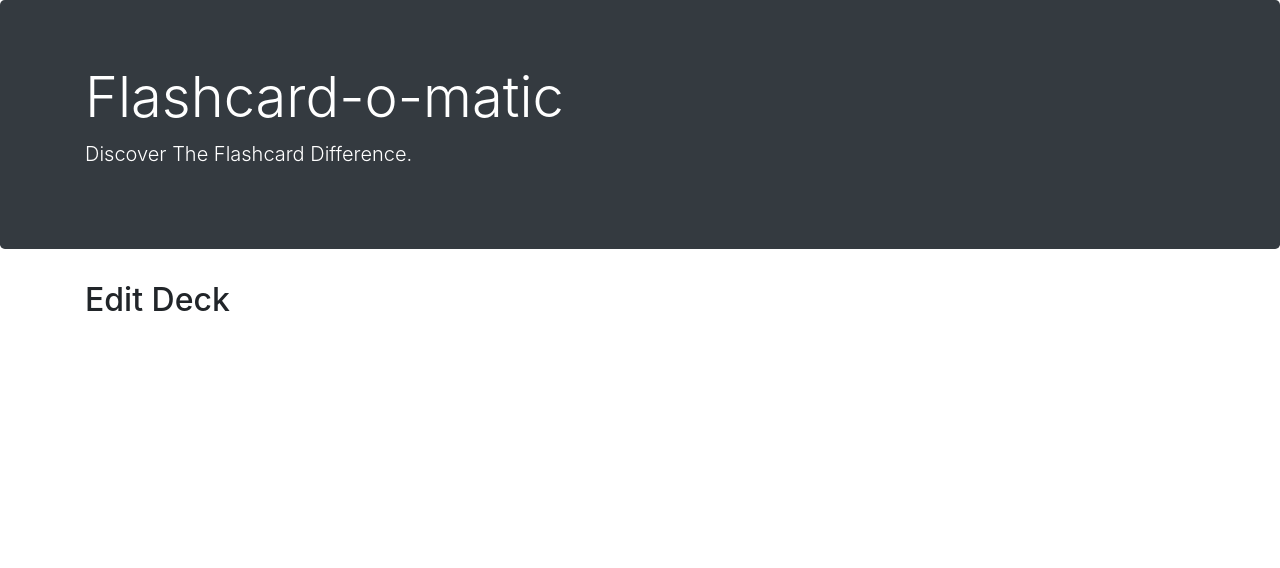
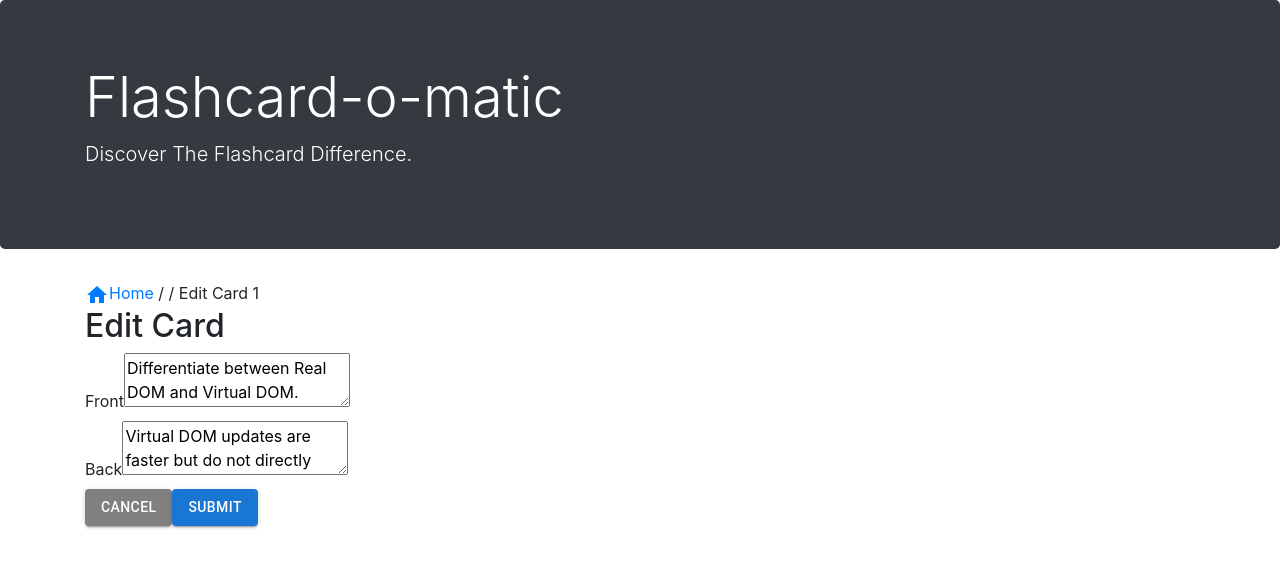
Before and after one commit to rosalynw/Project-Flashcards, a React (Create React App) app: page /decks/1/cards/1/edit in a window 1280 px wide. Shown: the top 568 px of the page. Built offline with nearby package versions, Linux system fonts and the light colour scheme; no server answers; data requests are answered from the project's data file; a web font is replaced by a local one.

Commit message:
fixed edit card routing

```diff
--- a/src/Layout/Card/Card.js
+++ b/src/Layout/Card/Card.js
@@ -6,21 +6,23 @@ import { Link } from "react-router-dom";
 import { useRouteMatch } from "react-router-dom";
 import { useParams } from "react-router-dom";
 
-function Card({card}) {
+function Card({card , id}) {
     //return individual cards
     //display card
     //use readcard
     //edit to take to edit page
-    const cardId = useParams();
-    console.log(card);
-    const id = card.id;
+
+    //console.log(card);
     const {url} = useRouteMatch();
-    const handleDelete = (id) => {
-        const result = window.confirm("Delete this card? \n You will not be able to recover it.");
-        deleteCard(id)
+
+    const handleDelete = async () => {
+        const confirmDelete = window.confirm("Delete this card? \n You will not be able to recover it.");
+        if (confirmDelete) {
+            await deleteCard(id)
+        }
     }
 
-    console.log(card.front)
+    //console.log(card.front)
     return (
         <div>
             <div className="row">
--- a/src/Layout/Card/CardList.js
+++ b/src/Layout/Card/CardList.js
@@ -3,7 +3,7 @@ import Card from "./Card";
 
 function CardList ({cards}) {
 
-    const cardList = cards.map((card) => <Card key={card.id} card={card} />)
+    const cardList = cards.map((card) => <Card key={card.id} card={card} id={card.id}/>)
     return (
         <div>
             {/* return cards individually */}
--- a/src/Layout/Card/EditCard.js
+++ b/src/Layout/Card/EditCard.js
@@ -1,9 +1,86 @@
-import React from "react";
+import React, { useEffect, useState } from "react";
+import { readCard, readDeck, updateCard } from "../../utils/api";
+import { useParams, Link, useHistory } from "react-router-dom";
+import { Button } from "@mui/material";
+import { Home } from "@mui/icons-material";
 
 export default function EditCard() {
+    //nav bar with home link / deck name / edit card "cardid"
+
+    const initialFormState = {
+        front: "",
+        back: "",
+    }
+    const { deckId, cardId } = useParams();
+    const [deck, setDeck] = useState([]);
+    const [card, setCard] = useState({});
+    const history = useHistory();
+
+    useEffect(() => {
+        async function fetchDeck() {
+            try {const fetchedDeck = await readDeck(deckId);
+            setDeck(fetchedDeck);
+            } catch (error) {
+                console.error(error);
+            }
+        }
+        async function fetchCards() {
+            try {
+                const fetchedCards = await readCard(cardId);
+                setCard(fetchedCards);
+            } catch (error) {
+                console.error(error);
+            }
+        }
+        fetchDeck();
+        fetchCards();
+    }, [deckId, cardId])
+
+    const changeHandler = ({target}) => {
+        setCard({
+            ...card,
+        [target.name]: target.value,
+        })
+
+    }
+
+    //use update api should send user to deck screen
+    const submitHandler = async (event) => {
+        event.preventDefault();
+        await updateCard(card);
+        history.push(`/decks/${deckId}`)
+    }
+    console.log(card.front)
+
     return (
         <div>
-            <h2>Edit Deck</h2>
+            <nav>
+                <Link to="/"><Home />Home</Link> / {deck.name} / Edit Card {cardId}
+            </nav>
+            <h2>Edit Card</h2>
+            <form className="cardEditForm">
+                <div className="cardEditFront">
+                    <label htmlFor="front">Front</label>
+                    {/* card is prefilled with current card front and back text */}
+                    <textarea
+                    id="front"
+                    name="front"
+                    value={card.front}
+                    onChange={changeHandler}
+                    ></textarea>
+                </div>
+                <div className="cardEditBack">
+                    <label htmlFor="back">Back</label>
+                    <textarea
+                    id="back"
+                    name="back"
+                    value={card.back}
+                    onChange={changeHandler}
+                    ></textarea>
+                </div>
+            </form>
+            <Link to={`/decks/${deckId}`}><Button variant="contained" style={{backgroundColor: "gray"}}>Cancel</Button></Link>
+            <Button variant="contained" onClick={submitHandler}>Submit</Button>
         </div>
     )
 }
--- a/src/Layout/Deck/EditDeck.js
+++ b/src/Layout/Deck/EditDeck.js
@@ -1,9 +1,52 @@
-import React from "react";
+import React, { useEffect, useState } from "react";
+import { readCard, readDeck } from "../../utils/api";
+import { useParams, Link } from "react-router-dom";
+import { Button} from "@mui/material";
+import { Home, Label } from "@mui/icons-material";
 
 export default function EditDeck() {
+    const { deckId } = useParams();
+    const [deck, setDeck] = useState([]);
+
+    useEffect(() => {
+        async function fetchDeck() {
+            try{
+                const fetchedDeck = await readDeck(deckId);
+                setDeck(fetchedDeck);
+            } catch (error) {
+                console.error(error);
+            }
+        } fetchDeck()
+
+    },[deckId])
+
+
     return (
         <div>
-            <h1>hello</h1>
+            <nav>
+                <Link to="/"><Home />Home</Link> / {deck.name} / Edit Deck
+            </nav>
+            <h2>Edit Deck</h2>
+            <form>
+                <div>
+                    {/* inputs are prefilled with deck data and can be updated */}
+                    <label>Name</label>
+                    <input
+                    id="name"
+                    name="name"
+                    ></input>
+                </div>
+                <div>
+                    <label>Description</label>
+                    <textarea
+                    id="description"
+                    name="description"
+                    >
+                    </textarea>
+                </div>
+            </form>
+            <Button variant="contained" style={{backgroundColor: "gray"}}>Cancel</Button>
+            <Button variant="contained">Submit</Button>
         </div>
     )
 }
--- a/src/Layout/index.js
+++ b/src/Layout/index.js
@@ -39,7 +39,7 @@ function Layout() {
         <Route path="/decks/:deckId/cards/:cardId/edit">
           <EditCard />
         </Route>
-        <Route path="/decks/:deckId/cards/new">
+        <Route exact path="/decks/:deckId/cards/new">
           <AddCards />
         </Route>
         <Route >
```
